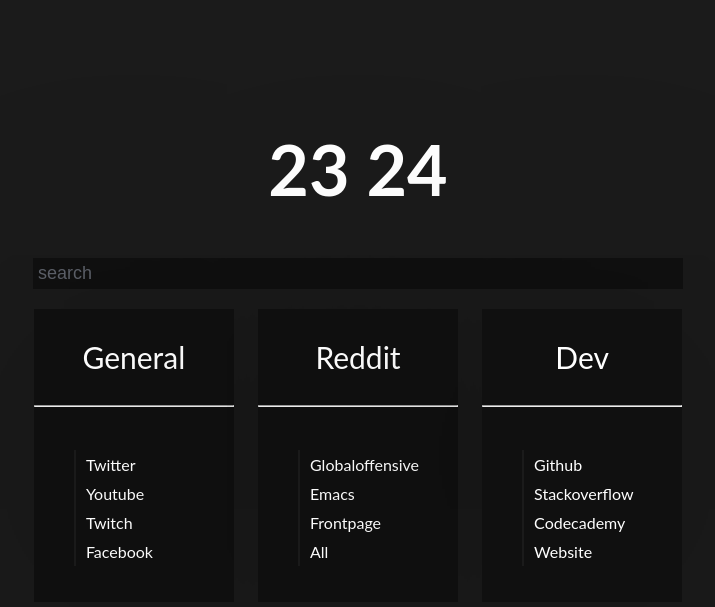
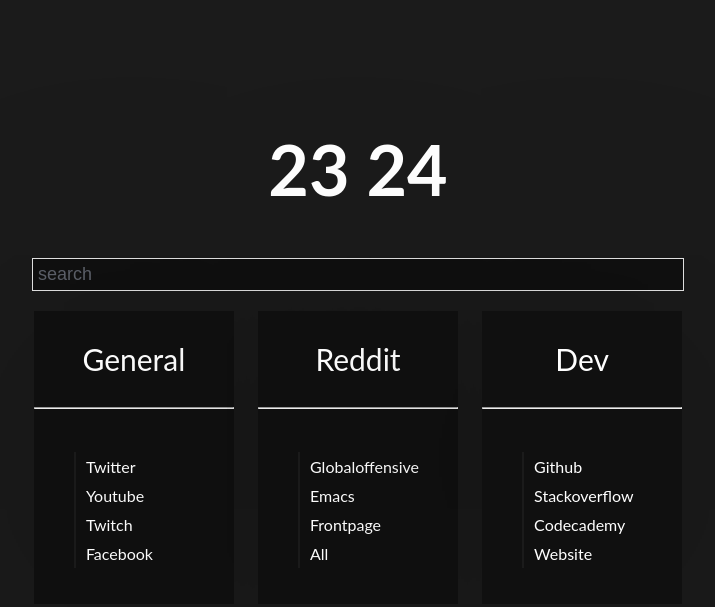
Before and after one commit to rpinder/startpage, a plain HTML site: page index.html in a window 1280 px wide. Shown: the whole page, without its empty margins (282-997 px from the left). Drawn offline with Linux system fonts and the light colour scheme; a web font is replaced by a local one.

Commit message:
added border to search input

```diff
--- a/style.css
+++ b/style.css
@@ -71,9 +71,9 @@ input, input:focus {
     -moz-appearance: none;
     -ms-appearance: none;
     outline: none;
+    border: 1px solid #EAEAEA;
     color: white;
     font-size: 18px;
-    border: none;
     padding: 5px 5px 5px 5px;
     -webkit-box-shadow: 0px 0px 300px -21px rgba(0,0,0,0.42);
     -moz-box-shadow: 0px 0px 300px -21px rgba(0,0,0,0.42);
```
